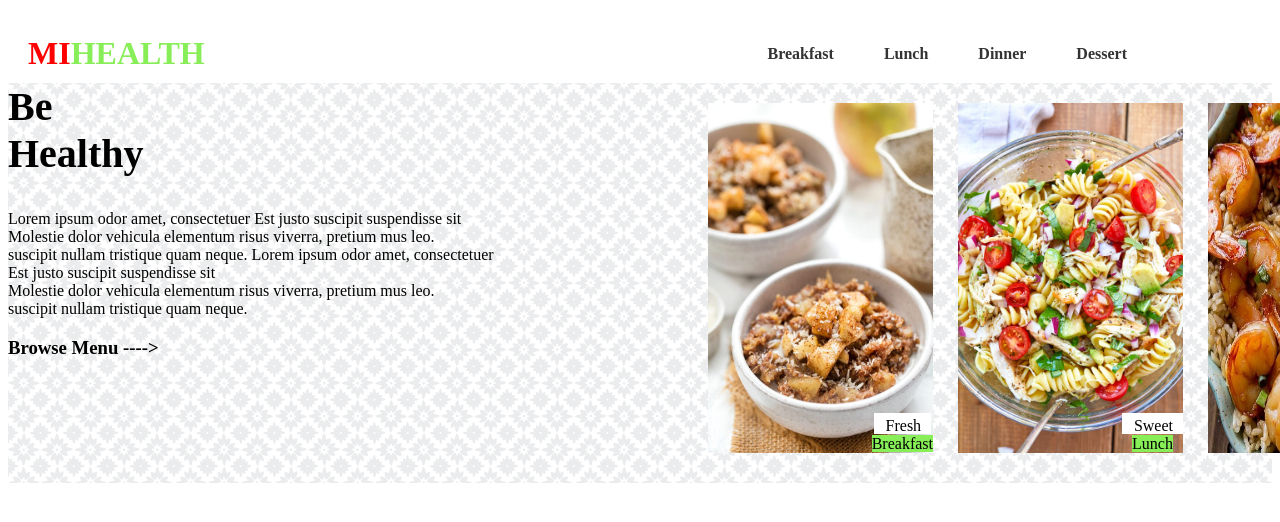
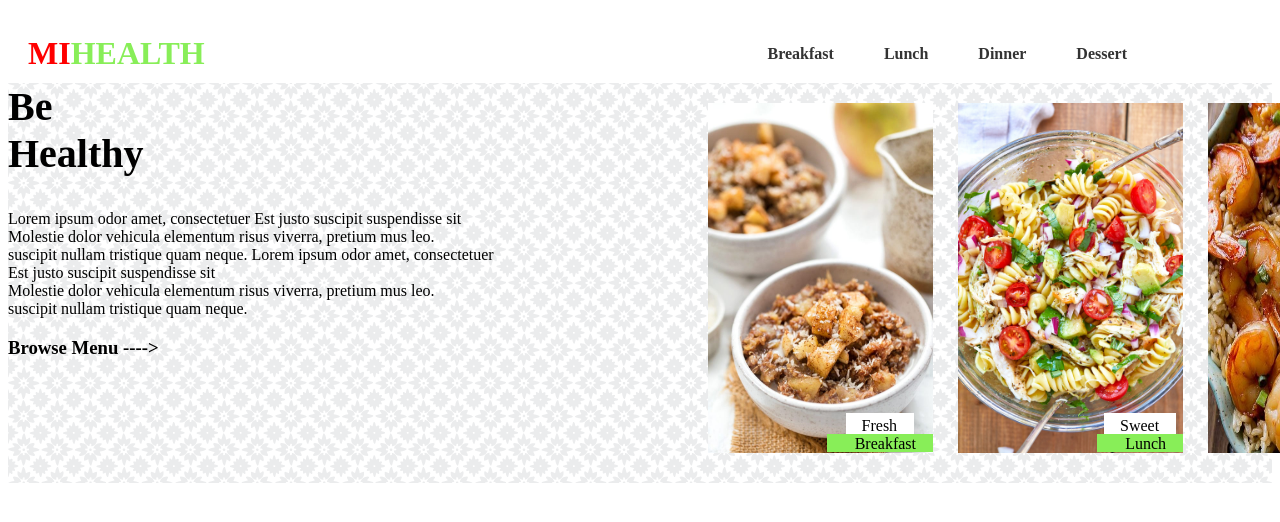
Before and after one commit to boynamedjack47/mihealthproject, a plain HTML site: page index.html in a window 1280 px wide. Shown: the top 522 px of the page. Drawn offline with Linux system fonts and the light colour scheme.

Commit message:
changing bottom right css

```diff
--- a/styles.css
+++ b/styles.css
@@ -56,14 +56,14 @@
   height: 100%;
   }
   .fresh {
-      background-color: white;
-      padding: 4px 10px 0px 12px;
-  }
-  .breakfast {
-      background-color: #88ee58;g
+    background-color: white;
+    padding: 4px 17px 0px 16px;
+}
+.breakfast {
+    background-color: #88ee58;
+    padding: 1px 17px 0px 28px;
 
-
-  }
+}
 
 
   /* Style for the navigation links */
```
